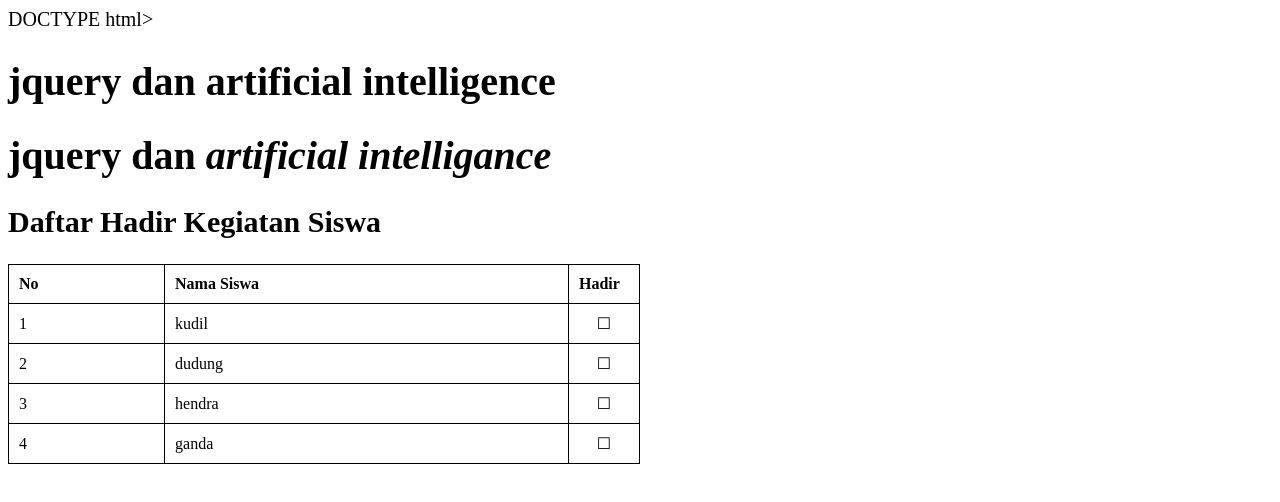
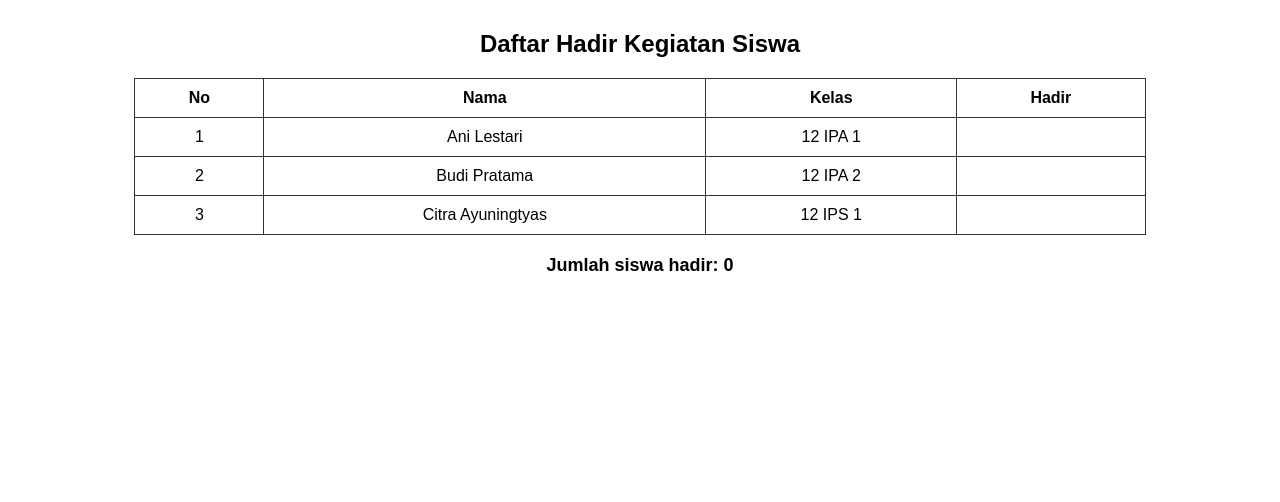
Before and after one commit to MUHAMADRAMDANI24/menambahkan-daftar-hadir-, a plain HTML site: page index.html in a window 1280 px wide. Drawn offline with nearby package versions, Linux system fonts and the light colour scheme.

Commit message:
menambahkan daftar hadir

```diff
--- a/index.html
+++ b/index.html
@@ -1,105 +1,110 @@
-DOCTYPE html>
-<html lang="en">
+<!DOCTYPE html>
+<html>
 <head>
   <meta charset="UTF-8">
-  <meta http-equiv="X-UA-Compatible" content="IE=Edge">
-  <meta name="viewport" content="width=device-width, initial-scale=1">
+  <title>Daftar Hadir Siswa</title>
+  <style>
+    body {
+      font-family: Arial, sans-serif;
+      text-align: center;
+      margin-top: 30px;
+    }
 
-  <title>HTML</title>
+    table {
+      width: 80%;
+      margin: auto;
+      border-collapse: collapse;
+    }
 
-  <!-- HTML -->
+    th, td {
+      border: 1px solid #333;
+      padding: 10px;
+    }
 
+    tr:hover {
+      background-color: #f0f0f0;
+      cursor: pointer;
+    }
 
-  <!-- Custom Styles -->
-  <link rel="stylesheet" href="style.css">
+    td.check {
+      font-size: 20px;
+      color: green;
+    }
+
+    #jumlah-hadir {
+      margin-top: 20px;
+      font-size: 18px;
+      font-weight: bold;
+    }
+  </style>
+
+  <!-- jQuery CDN -->
+  <script src="https://code.jquery.com/jquery-3.7.1.min.js"></script>
+
+  <script>
+    $(document).ready(function() {
+      $("tbody tr").click(function() {
+        const checkCell = $(this).find("td.check");
+
+        // Toggle centang
+        if (checkCell.text() === "✔️") {
+          checkCell.text("");
+        } else {
+          checkCell.text("✔️");
+        }
+
+        updateJumlahHadir();
+      });
+
+      function updateJumlahHadir() {
+        let jumlah = 0;
+        $("td.check").each(function() {
+          if ($(this).text() === "✔️") {
+            jumlah++;
+          }
+        });
+        $("#jumlah-hadir").text("Jumlah siswa hadir: " + jumlah);
+      }
+    });
+  </script>
 </head>
 
 <body>
-  <p></p>
-  <!-- Project -->
-  <script src="main.js"></script>
-  <h1>jquery dan artificial intelligence</h1>
 
-<script src="https://code.jquery.com/jquery-3.7.1.min.js"></script>
-
-
-  <h1>jquery dan <i>artificial intelligance</i></h1>
-
-  <!DOCTYPE html>
-<html lang="id">
-<head>
-  <meta charset="UTF-8">
-  <title>Daftar Hadir Siswa</title>
-  <script src="https://code.jquery.com/jquery-3.7.1.min.js"></script>
-  <style>
-    table {
-      width: 50%;
-      border-collapse: collapse;
-      margin-top: 20px;
-    }
-
-    th, td {
-      border: 1px solid #000;
-      padding: 10px;
-      text-align: left;
-    }
-
-    tr:hover {
-      cursor: pointer;
-      background-color: #f0f0f0;
-    }
-
-    td.checkbox {
-      text-align: center;
-      width: 50px;
-    }
-  </style>
-</head>
-<body>
   <h2>Daftar Hadir Kegiatan Siswa</h2>
 
-  <table id="daftarHadir">
+  <table>
     <thead>
       <tr>
         <th>No</th>
-        <th>Nama Siswa</th>
+        <th>Nama</th>
+        <th>Kelas</th>
         <th>Hadir</th>
       </tr>
     </thead>
     <tbody>
       <tr>
         <td>1</td>
-        <td>kudil</td>
-        <td class="checkbox">☐</td>
+        <td>Ani Lestari</td>
+        <td>12 IPA 1</td>
+        <td class="check"></td>
       </tr>
       <tr>
         <td>2</td>
-        <td>dudung</td>
-        <td class="checkbox">☐</td>
+        <td>Budi Pratama</td>
+        <td>12 IPA 2</td>
+        <td class="check"></td>
       </tr>
       <tr>
         <td>3</td>
-        <td>hendra</td>
-        <td class="checkbox">☐</td>
-      </tr>
-      <tr>
-        <td>4</td>
-        <td>ganda</td>
-        <td class="checkbox">☐</td>
+        <td>Citra Ayuningtyas</td>
+        <td>12 IPS 1</td>
+        <td class="check"></td>
       </tr>
     </tbody>
   </table>
 
-  <script>
-    $(document).ready(function() {
-      $('#daftarHadir tbody tr').click(function() {
-        let checkbox = $(this).find('.checkbox');
-        checkbox.text(checkbox.text() === '☐' ? '☑' : '☐');
-      });
-    });
-  </script>
-</body>
-</html>
+  <div id="jumlah-hadir">Jumlah siswa hadir: 0</div>
 
 </body>
 </html>
```
